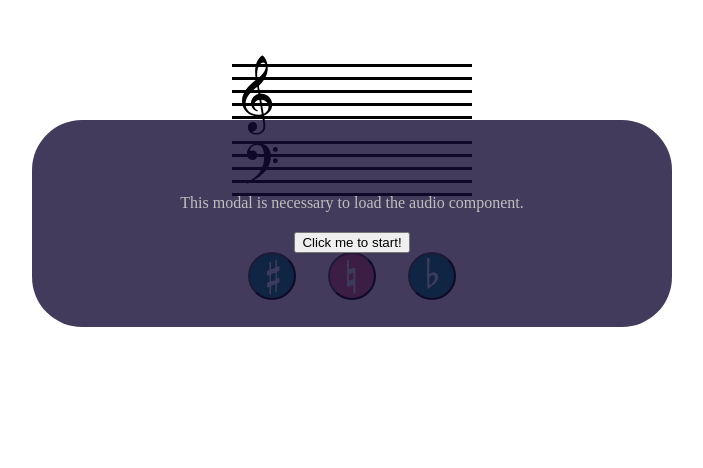
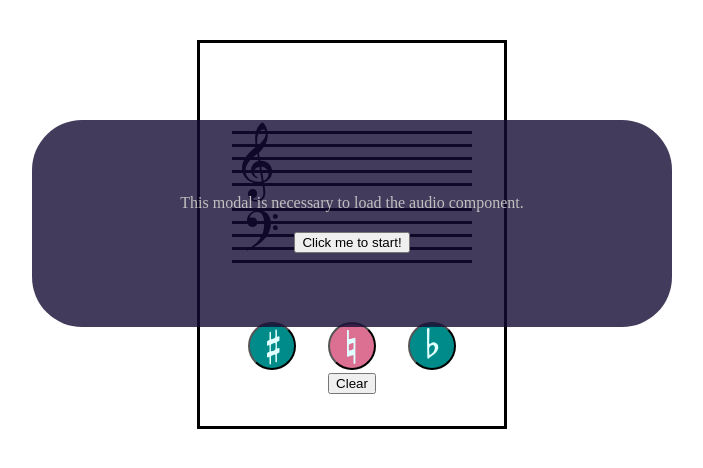
Before and after one commit to bradley-gersh/chordshine, a React app: page / in a window 1280 px wide. Shown: the whole page, without its empty margins (288-991 px from the left). Built offline with nearby package versions, Linux system fonts and the light colour scheme.

Commit message:
feat: clear button added

```diff
--- a/client/components/editor.js
+++ b/client/components/editor.js
@@ -7,6 +7,12 @@ const Editor = ({ synth }) => {
   const [noteList, setNoteList] = useState([]);
   const [noteGrid, setNoteGrid] = useState({});
   const [activeAcc, setActiveAcc] = useState(0);
+
+  const clearNoteList = () => {
+    setNoteList([]);
+    setNoteGrid({});
+    synth.releaseAll();
+  };
 
   const toggleNote = (noteStr) => {
     const newNote = new Note(noteStr, activeAcc);
@@ -57,7 +63,11 @@ const Editor = ({ synth }) => {
         toggleNote={toggleNote}
         activeAcc={activeAcc}
       />
-      <Toolbar activeAcc={activeAcc} setActiveAcc={setActiveAcc} />
+      <Toolbar
+        activeAcc={activeAcc}
+        setActiveAcc={setActiveAcc}
+        clearNoteList={clearNoteList}
+      />
     </div>
   );
 };
--- a/client/components/toolbar.js
+++ b/client/components/toolbar.js
@@ -3,24 +3,29 @@ import PropTypes from "prop-types";
 
 import { Sharp, Natural, Flat } from "./Icons";
 
-const Toolbar = ({ activeAcc, setActiveAcc }) => {
+const Toolbar = ({ activeAcc, setActiveAcc, clearNoteList }) => {
   return (
     <div className={"toolbar"}>
-      <RoundButton
+      <div className={"toolbar-row"}>
+        <AccidentalButton
           icon={"sharp"}
           activeAcc={activeAcc}
           setActiveAcc={setActiveAcc}
         />
-      <RoundButton
+        <AccidentalButton
           icon={"natural"}
           activeAcc={activeAcc}
           setActiveAcc={setActiveAcc}
         />
-      <RoundButton
+        <AccidentalButton
           icon={"flat"}
           activeAcc={activeAcc}
           setActiveAcc={setActiveAcc}
         />
+      </div>
+      <div className={"toolbar-row"}>
+        <ClearButton clearNoteList={clearNoteList} />
+      </div>
     </div>
   );
 };
@@ -28,6 +33,7 @@ const Toolbar = ({ activeAcc, setActiveAcc }) => {
 Toolbar.propTypes = {
   activeAcc: PropTypes.number.isRequired,
   setActiveAcc: PropTypes.func.isRequired,
+  clearNoteList: PropTypes.func.isRequired,
 };
 
 const activeAccToIcon = (activeAcc) => {
@@ -54,7 +60,7 @@ const iconToActiveAcc = (icon) => {
   }
 };
 
-const RoundButton = ({ icon, activeAcc, setActiveAcc }) => {
+const AccidentalButton = ({ icon, activeAcc, setActiveAcc }) => {
   return (
     <button
       className={
@@ -76,10 +82,22 @@ const RoundButton = ({ icon, activeAcc, setActiveAcc }) => {
   );
 };
 
-RoundButton.propTypes = {
+AccidentalButton.propTypes = {
   icon: PropTypes.string,
   activeAcc: PropTypes.number,
   setActiveAcc: PropTypes.func,
 };
 
+const ClearButton = ({ clearNoteList }) => {
+  return (
+    <button className={"clear-button"} onClick={clearNoteList}>
+      Clear
+    </button>
+  );
+};
+
+ClearButton.propTypes = {
+  clearNoteList: PropTypes.func,
+};
+
 export default Toolbar;
--- a/public/style.css
+++ b/public/style.css
@@ -27,8 +27,11 @@
 .editor {
   align-self: center;
   border-color: black;
-  border-width: 1rem;
+  border-style: solid;
+  border-width: 0.2rem;
   width: 15rem;
+  padding: 2rem;
+  margin-top: 2rem;
 }
 
 .grand-staff {
@@ -71,7 +74,7 @@
   grid-template-columns: 20px 20px 20px;
   grid-template-rows: 12px repeat(9, 3px 10px) 4px 8px repeat(8, 3px 10px) 3px;
   position: absolute;
-  top: 0%;
+  top: 4.2rem;
   left: 50%;
   transform: translate(-50%, 0%);
   z-index: -1;
@@ -94,5 +97,11 @@
 
 .toolbar {
   display: flex;
+  flex-direction: column;
+}
+
+.toolbar-row {
+  display: flex;
   justify-content: space-around;
+  margin-top: 0.2rem;
 }
```
Lines whose indentation alone changed are shown as unchanged.
